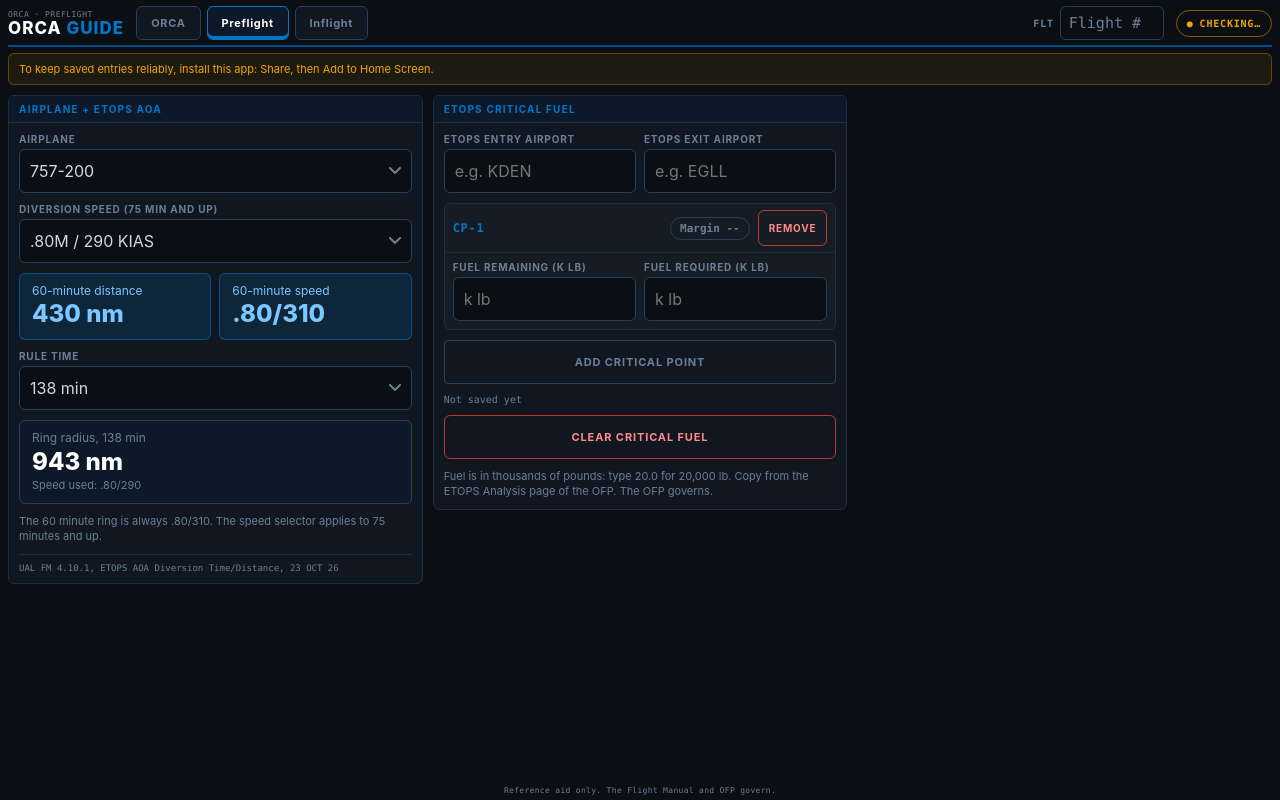
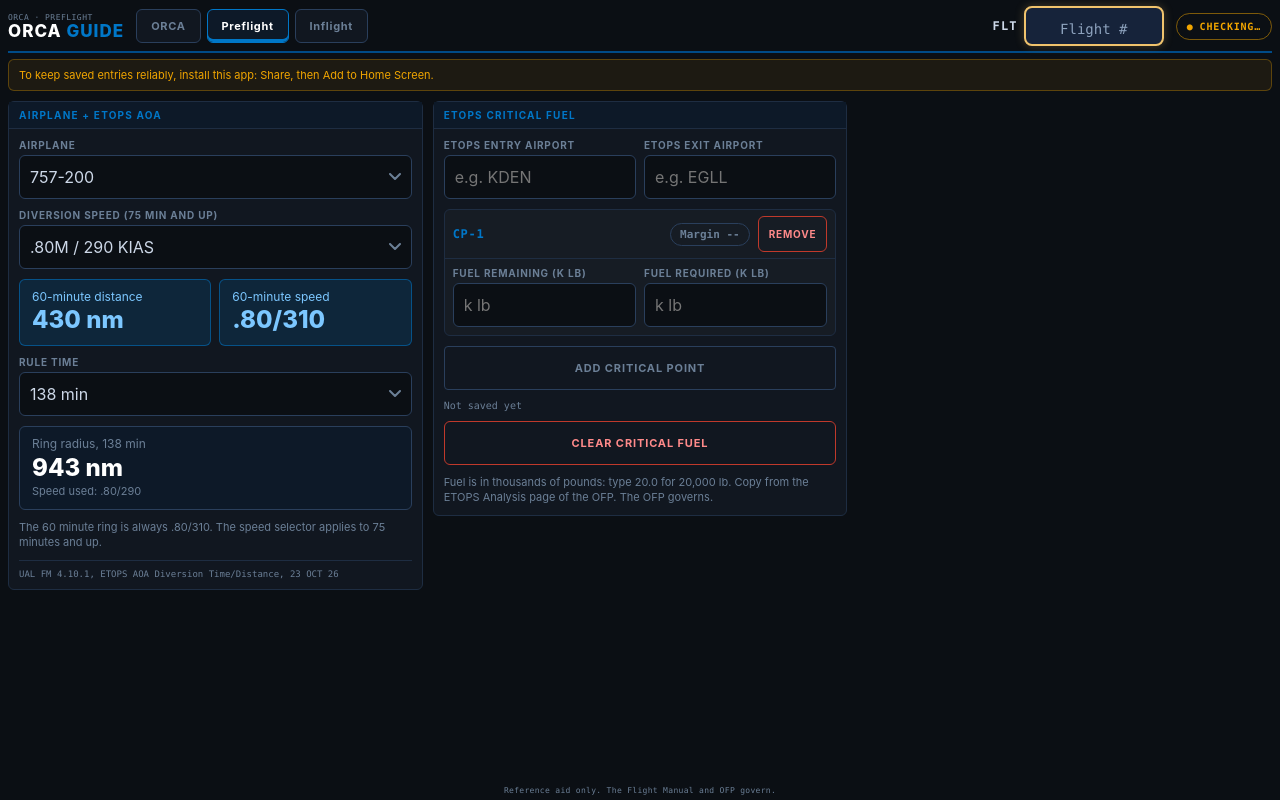
Before and after one commit to olamideiledare1982/ORCA-CHECKLIST, a plain HTML site: page index.html in a window 1280 px wide. Drawn offline with Linux system fonts and the light colour scheme.

Commit message:
Make flight number field larger and brighter; keep header on one row at full width
Co-Authored-By: Claude Sonnet 5.5 <noreply@anthropic.com>
Claude-Session: https://claude.ai/code/session_013HvCj8RFMgNs4c3Gq26A9b

```diff
--- a/index.html
+++ b/index.html
@@ -117,7 +117,7 @@
   .tabs{display:flex;gap:6px;margin:0;flex:none}
   .tab{flex:none;min-height:34px;padding:4px 14px;font-size:11px}
   .tab small{display:inline;margin-left:6px;font-size:9px}
-  .bar{flex:1 1 200px;margin:0;min-width:0}
+  .bar{flex:1 1 90px;margin:0;min-width:0}
   .btn{padding:6px 10px;min-height:32px;font-size:10px}
   .layout{flex:1;min-height:0;font-size:var(--fs,12px);gap:.6em;overflow:hidden}
   .layout[hidden]{display:none}
@@ -248,10 +248,11 @@
   .view .card{overflow:visible}
   .flt{display:flex;align-items:center;gap:6px;flex:none;margin-left:auto}
   .flt+.pill{margin-left:0}
-  .flt span{font:700 10px var(--mono);letter-spacing:.08em;color:var(--dim)}
-  .flt input{width:104px;min-height:34px;background:var(--bg);color:#fff;border:1px solid var(--border2);border-radius:6px;
-    padding:4px 8px;font:700 15px var(--mono);letter-spacing:.06em;text-transform:uppercase;-webkit-user-select:text;user-select:text;-webkit-appearance:none;appearance:none}
-  .flt input::placeholder{color:var(--dim);font-weight:400;text-transform:none;letter-spacing:0}
+  .flt span{font:700 12px var(--mono);letter-spacing:.1em;color:var(--text)}
+  .flt input{width:140px;min-height:40px;background:#16233a;color:#fff;border:2px solid #f0c36d;border-radius:8px;
+    padding:4px 10px;font:800 22px var(--mono);letter-spacing:.08em;text-transform:uppercase;text-align:center;
+    box-shadow:0 0 10px rgba(240,195,109,.25);-webkit-user-select:text;user-select:text;-webkit-appearance:none;appearance:none}
+  .flt input::placeholder{color:#8da2bd;font-weight:500;font-size:14px;text-transform:none;letter-spacing:0}
   .flt input:focus{outline:2px solid var(--blue)}
 </style>
 </head>
--- a/sw.js
+++ b/sw.js
@@ -1,6 +1,6 @@
 // ORCA Checklist service worker
 // Bump VERSION whenever you change any file so devices pick up the update.
-const VERSION = "orca-v9";
+const VERSION = "orca-v10";
 const ASSETS = [
   "./",
   "./index.html",
```
